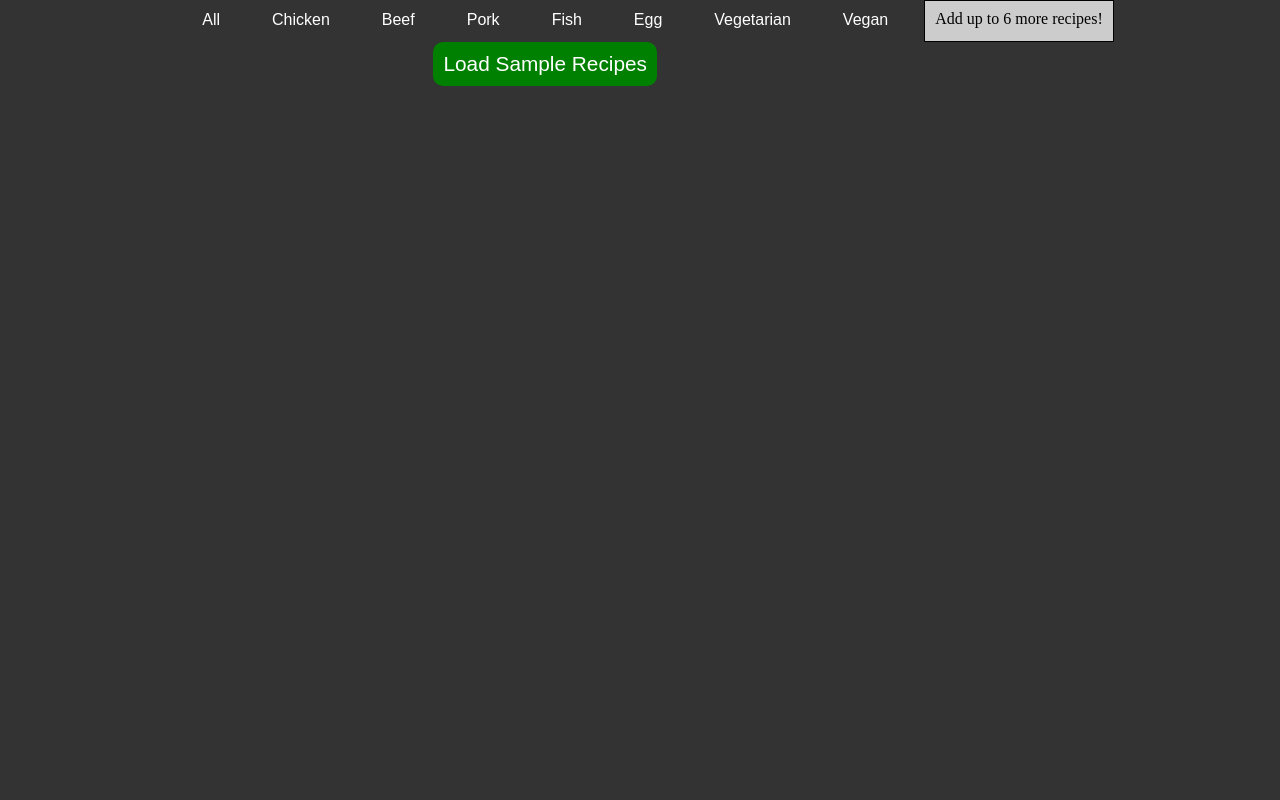
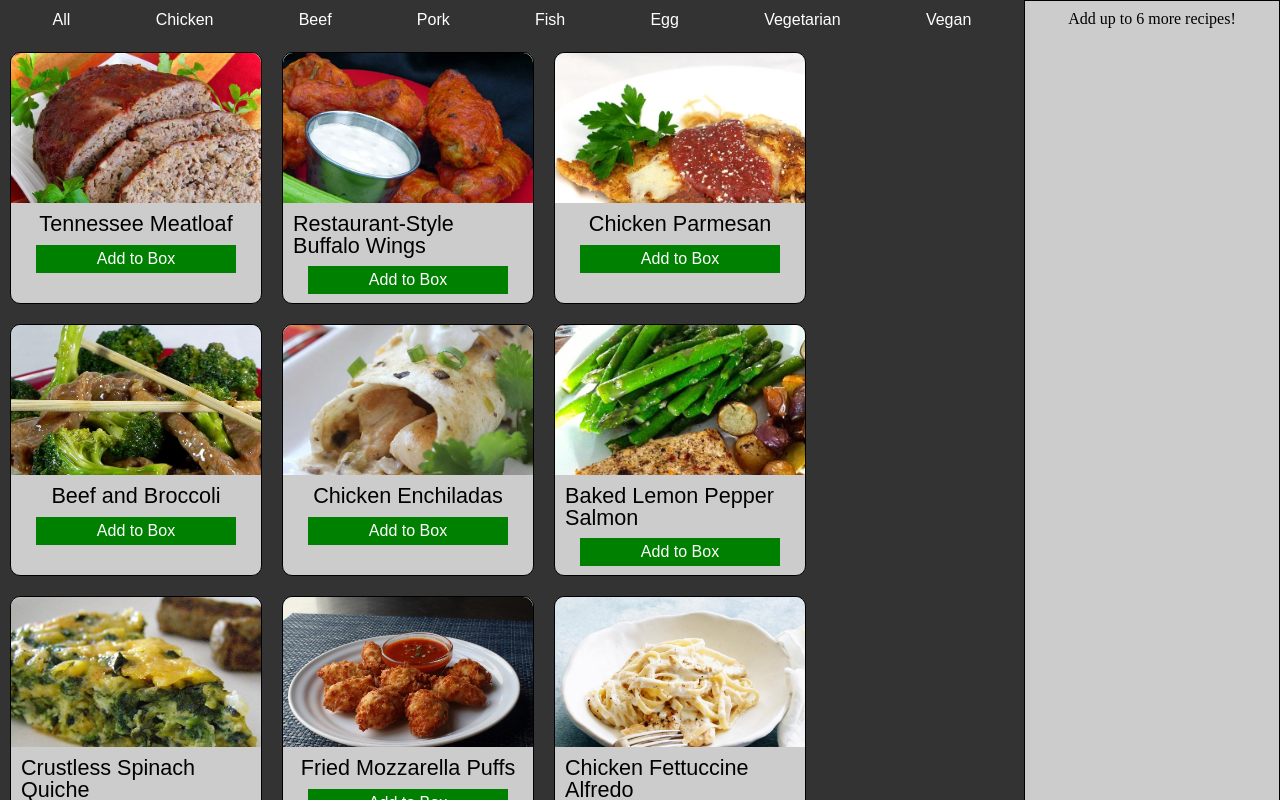
Before and after one commit to Taouen/gobble, a React (Create React App) app: page /picker in a window 1280 px wide. Shown: the top 800 px of the page. Built offline with nearby package versions, Linux system fonts and the light colour scheme.

Commit message:
recipes state now loads on picker mounting instead of a button

```diff
--- a/src/components/Picker.js
+++ b/src/components/Picker.js
@@ -50,7 +50,7 @@ class Picker extends React.Component {
     activeCategory: 'All',
   };
 
-  loadSampleRecipes = () => {
+  componentDidMount = () => {
     this.setState({ recipes: sampleRecipes });
   };
 
@@ -109,9 +109,6 @@ class Picker extends React.Component {
             }
           })}
         </RecipeCards>
-        {recipes.length === 0 ? (
-          <Button onClick={this.loadSampleRecipes}>Load Sample Recipes</Button>
-        ) : null}
         <StyledBox
           contents={this.state.box}
           recipes={this.state.recipes}
```
